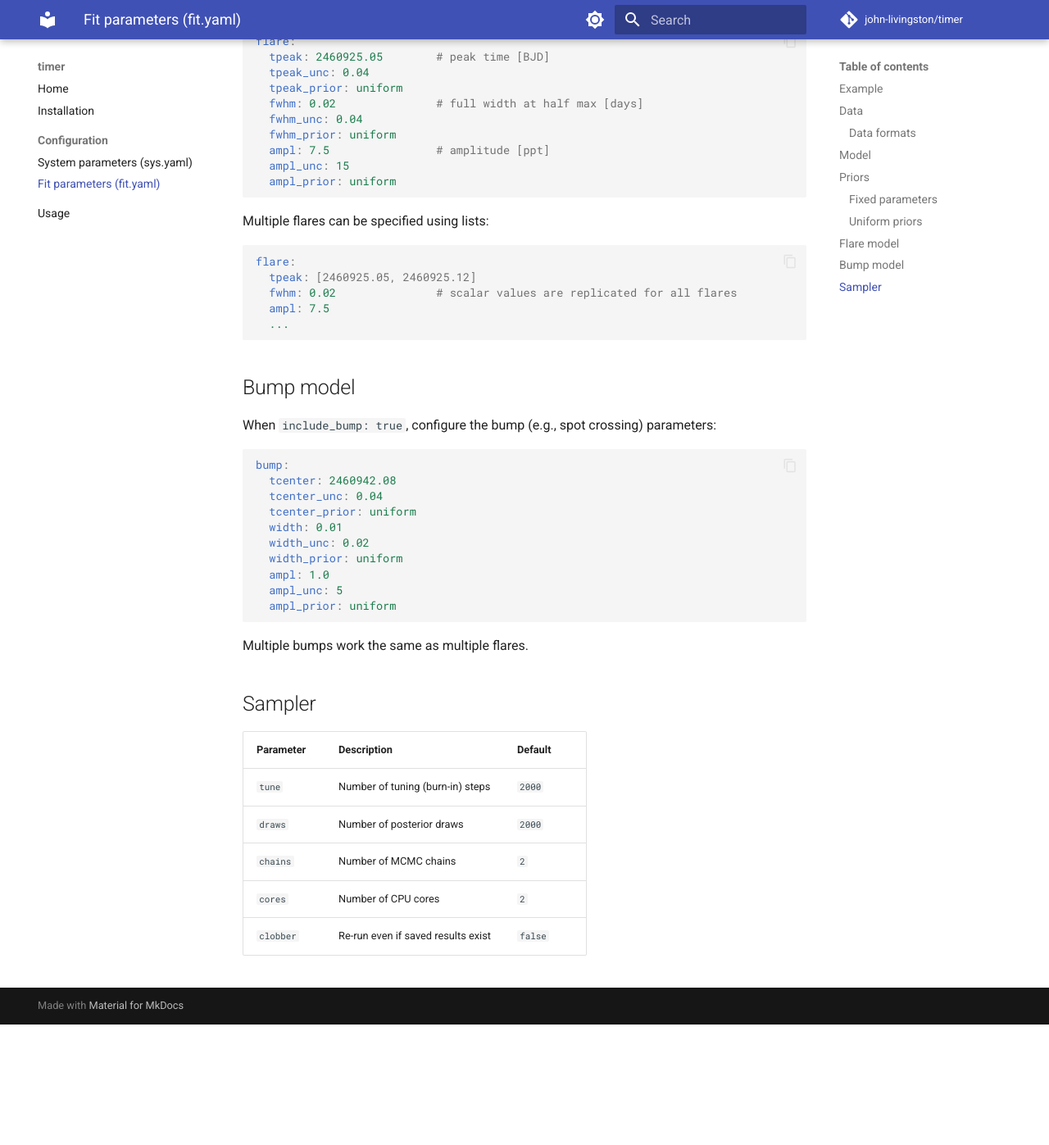
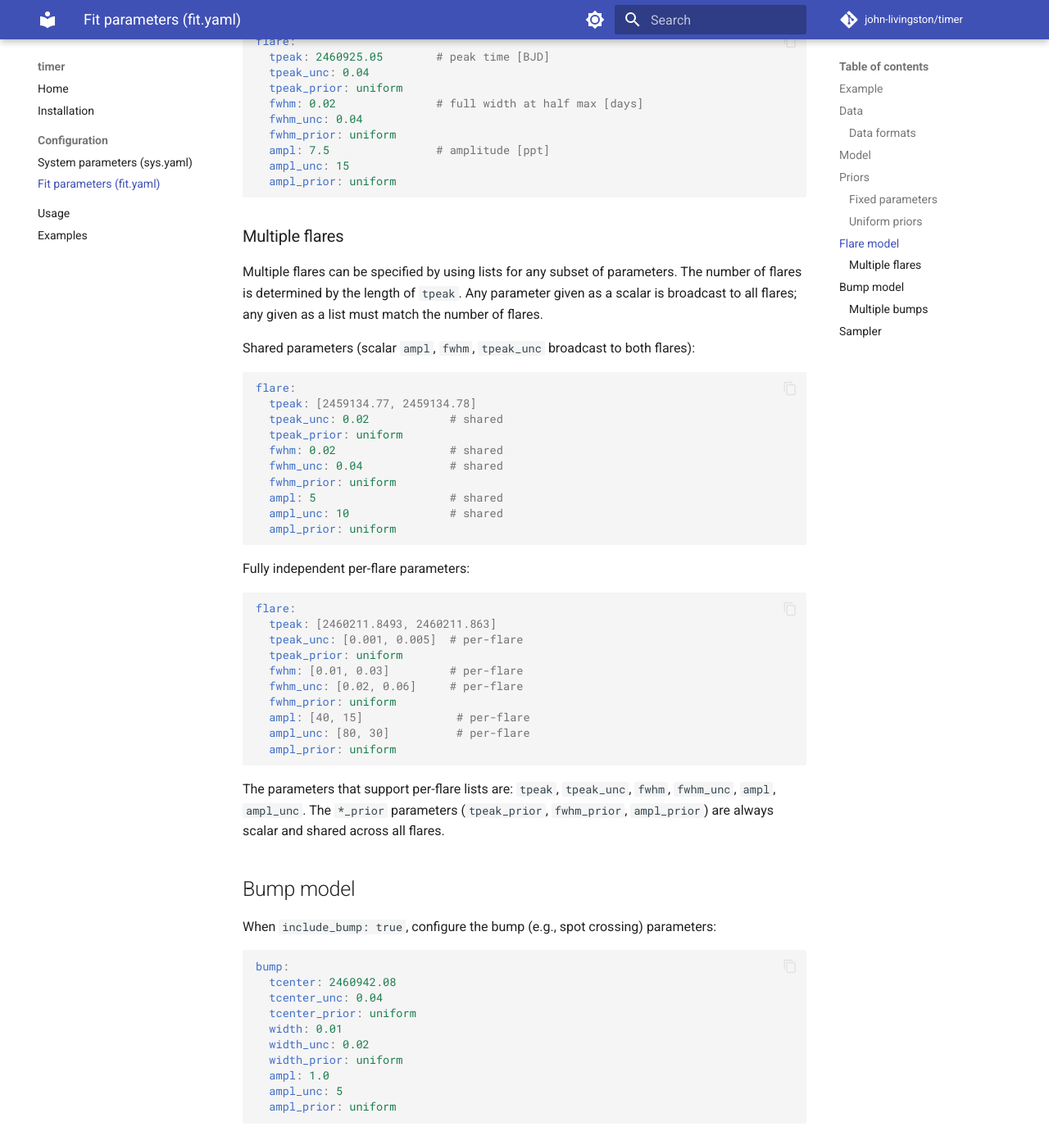
Before and after one commit to john-livingston/timer, an MkDocs documentation site: the page built from docs/configuration/fit.md, in a window 1280 px wide and 1400 px high, scrolled down 3235 px. Shown: the top 1397 px of the window at 82% size. Built offline with MkDocs 1.6.1 and Material for MkDocs 9.7.7, drawn with Linux system fonts in a browser that asks for light colours; comment, search, counter and statistics services are not loaded; before the commit the page ends 4485 px from its top, so only the background shows below that; some of the changed text lies outside the part shown.

Commit message:
update docs

````diff
--- a/docs/configuration/fit.md
+++ b/docs/configuration/fit.md
@@ -120,15 +120,41 @@ flare:
   ampl_prior: uniform
 ```
 
-Multiple flares can be specified using lists:
+### Multiple flares
+
+Multiple flares can be specified by using lists for any subset of parameters. The number of flares is determined by the length of `tpeak`. Any parameter given as a scalar is broadcast to all flares; any given as a list must match the number of flares.
+
+Shared parameters (scalar `ampl`, `fwhm`, `tpeak_unc` broadcast to both flares):
 
 ```yaml
 flare:
-  tpeak: [2460925.05, 2460925.12]
-  fwhm: 0.02               # scalar values are replicated for all flares
-  ampl: 7.5
-  ...
+  tpeak: [2459134.77, 2459134.78]
+  tpeak_unc: 0.02            # shared
+  tpeak_prior: uniform
+  fwhm: 0.02                 # shared
+  fwhm_unc: 0.04             # shared
+  fwhm_prior: uniform
+  ampl: 5                    # shared
+  ampl_unc: 10               # shared
+  ampl_prior: uniform
 ```
+
+Fully independent per-flare parameters:
+
+```yaml
+flare:
+  tpeak: [2460211.8493, 2460211.863]
+  tpeak_unc: [0.001, 0.005]  # per-flare
+  tpeak_prior: uniform
+  fwhm: [0.01, 0.03]         # per-flare
+  fwhm_unc: [0.02, 0.06]     # per-flare
+  fwhm_prior: uniform
+  ampl: [40, 15]              # per-flare
+  ampl_unc: [80, 30]          # per-flare
+  ampl_prior: uniform
+```
+
+The parameters that support per-flare lists are: `tpeak`, `tpeak_unc`, `fwhm`, `fwhm_unc`, `ampl`, `ampl_unc`. The `*_prior` parameters (`tpeak_prior`, `fwhm_prior`, `ampl_prior`) are always scalar and shared across all flares.
 
 ## Bump model
 
@@ -147,7 +173,9 @@ bump:
   ampl_prior: uniform
 ```
 
-Multiple bumps work the same as multiple flares.
+### Multiple bumps
+
+Multiple bumps work the same as multiple flares -- use lists for any subset of `tcenter`, `tcenter_unc`, `width`, `width_unc`, `ampl`, `ampl_unc`. Scalars are broadcast; lists must match the number of bumps (determined by `tcenter` length).
 
 ## Sampler
 
--- a/mkdocs.yml
+++ b/mkdocs.yml
@@ -29,6 +29,7 @@ markdown_extensions:
   - pymdownx.superfences
   - admonition
   - pymdownx.details
+  - attr_list
   - toc:
       permalink: true
 
@@ -39,3 +40,4 @@ nav:
     - System parameters (sys.yaml): configuration/sys.md
     - Fit parameters (fit.yaml): configuration/fit.md
   - Usage: usage.md
+  - Examples: examples.md
````
Also changed, not shown: docs/examples.md (added, +220 -0 lines), docs/assets/examples/hip67522b-chromatic_ror.png (added), docs/assets/examples/hip67522b-fit.png (added), docs/assets/examples/hip67522c-corner.png (added), docs/assets/examples/hip67522c-fit.png (added), docs/assets/examples/v1298tau-flare1-fit.png (added), docs/assets/examples/v1298tau-flare2-fit.png (added), docs/assets/examples/v1298tau-spot-fit.png (added), 1 other file.
